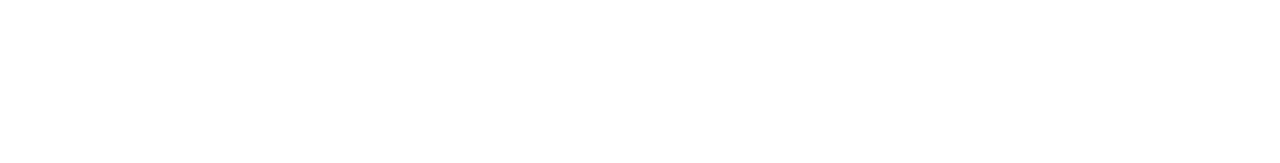
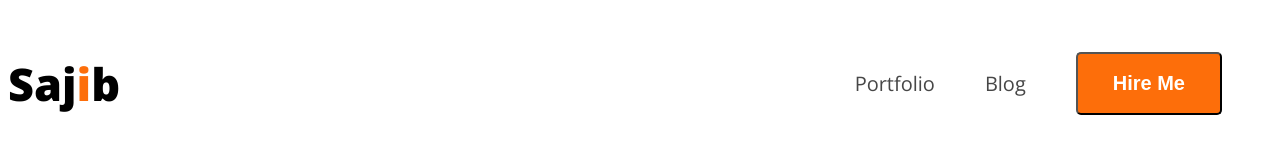
Before and after one commit to NayemAhammedSajib/my-portfolio, a plain HTML site: page index.html in a window 1280 px wide. Drawn offline with nearby package versions, Linux system fonts and the light colour scheme.

Commit message:
css file added

```diff
--- a/index.html
+++ b/index.html
@@ -4,10 +4,21 @@
     <meta charset="UTF-8">
     <meta name="viewport" content="width=device-width, initial-scale=1.0">
     <title>My Portfolio</title>
+    <link rel="preconnect" href="https://fonts.googleapis.com">
+<link rel="preconnect" href="https://fonts.gstatic.com" crossorigin>
+<link href="https://fonts.googleapis.com/css2?family=Open+Sans:ital,wght@0,300..800;1,300..800&display=swap" rel="stylesheet">
+    <link rel="stylesheet" href="styles/style.css">
 </head>
-<body>
+<body class="open-sans-normal">
     <header>
-
+        <nav>
+            <h3 class="nav-title">Saj<span class="text-primary">i</span>b</h3>
+            <ul>
+                <li><a class="dark-2" href="">Portfolio</a></li>
+                <li><a class="dark-2" href="">Blog</a></li>
+                <li><a href=""><button class="btn-primary">Hire Me</button></a></li>
+            </ul>
+        </nav>
     </header>
     <main>
 
--- /dev/null
+++ b/styles/style.css
@@ -0,0 +1,48 @@
+
+
+.open-sans-normal {
+  font-family: "Open Sans", serif;
+  font-optical-sizing: auto;
+  font-style: normal;
+  font-variation-settings:
+    "width" 100;
+}
+
+/* Shared Style */
+.text-primary {
+    color: #FD6E0A;
+}
+
+/* Nav Styles */
+nav{
+    display: flex;
+    align-items: center;
+    justify-content: space-between;
+}
+.nav-title {
+    font-weight: 800;
+    font-size: 45px;
+}
+nav ul {
+    display: flex;
+    align-items: center;
+}
+nav ul li {
+    list-style: none;
+    margin-right: 50px;
+}
+nav li a {
+    text-decoration: none;
+    font-size: 20px;
+}
+.dark-2 {
+    color: #474747;
+}
+.btn-primary {
+    background-color: #FD6E0A;
+    font-weight: 700;
+    font-size: 20px;
+    color: white;
+    padding: 18px 35px;
+    border-radius: 5px;
+}
```
Also changed, not shown: images/developer.png (added), images/header_bg.png (added), images/icon/facebook.png (added), images/icon/insta.png (added), images/icon/js.png (added), images/icon/mongo.png (added), images/icon/nodejs.png (added), images/icon/react.png (added), images/icon/twitter.png (added), 1 other file.
